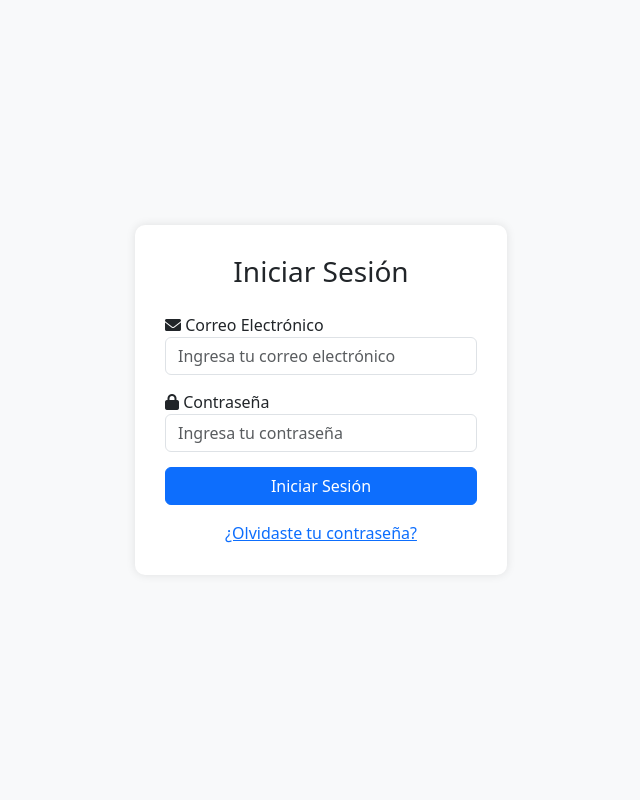
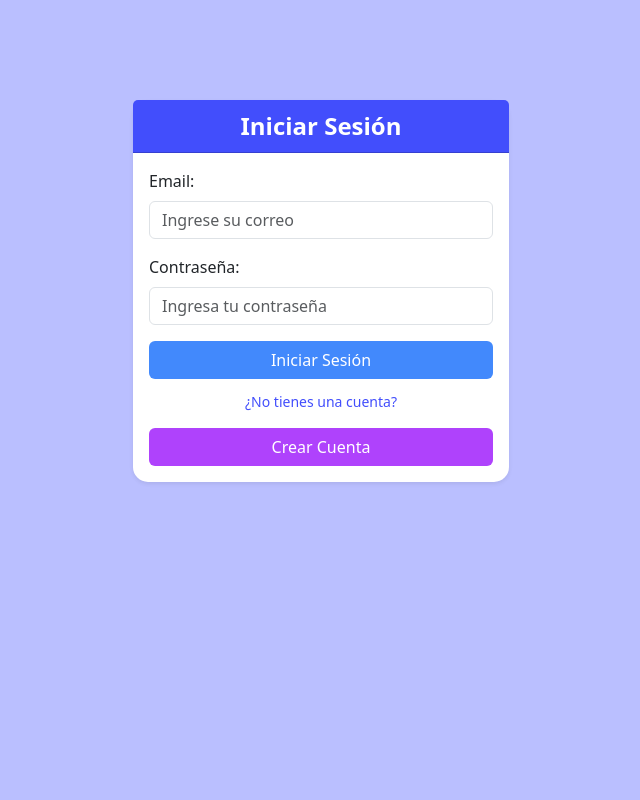
Before and after one commit to JairAFM/Seminario2, a Flask app: page /login in a window 1280 px wide. Shown: the whole page, without its empty margins (319-959 px from the left). Run offline with Flask 3, Linux system fonts and the light colour scheme; some libraries are stand-ins or nearby versions.

Commit message:
últimos cambios

```diff
--- a/Proyecto_flask/app.py
+++ b/Proyecto_flask/app.py
@@ -9,13 +9,20 @@ app = Flask(__name__)
 def inicio():
     return render_template('views/index.html')
 
+#pantalla de inicio de sesion
 @app.route('/login')
 def login():
-    return render_template('views/iniciosesion.html')
+    return render_template('views/login.html')
 
+#pantalla de crear cuenta
 @app.route('/crear')
 def crear():
     return render_template('views/crear_cuenta.html')
+
+#pantalla de reservar mesa
+@app.route('/reserva')
+def reserva():
+    return render_template('views/reserva.html')
 
 #conexion con la base de datos
 app.config['MYSQL_HOST'] = 'localhost'
@@ -32,7 +39,7 @@ def inicio_sesion():
         password = request.form['password']
 
         cur = mysql.connection.cursor()
-        cur.execute('SELECT * FROM proyecto.clientes WHERE EMAIL = ' + email + 'AND PASSWORD =' + password)
+        cur.execute('SELECT count(*) FROM proyecto.clientes WHERE EMAIL = ' + email + 'AND PASSWORD =' + password)
         mysql.connection.commit()
         return 'received'
 
--- /dev/null
+++ b/Proyecto_flask/templates/views/login.html
@@ -0,0 +1,80 @@
+<!DOCTYPE html>
+<html lang="en">
+<head>
+    <meta charset="UTF-8">
+    <meta name="viewport" content="width=device-width, initial-scale=1.0">
+    <title>Iniciar Sesión</title>
+    <!-- Bootstrap 5 CSS -->
+    <link href="https://cdn.jsdelivr.net/npm/bootstrap@5.3.0/dist/css/bootstrap.min.css" rel="stylesheet">
+    <style>
+        body {
+            background-color: #BABFFF;
+        }
+        .container {
+            max-width: 400px;
+            margin-top: 100px;
+        }
+        .card {
+            border: none;
+            border-radius: 15px;
+        }
+        .card-header {
+            text-align: center;
+            font-size: 1.5rem;
+            font-weight: bold;
+            background-color: #424EFC;
+            color: white;
+            border-top-left-radius: 15px;
+            border-top-right-radius: 15px;
+        }
+        .btn-login {
+            background-color: #4289FC;
+            color: white;
+        }
+        .btn-login:hover {
+            background-color: #424EFC;
+        }
+        .btn-create-account {
+            background-color: #AF42FC;
+            color: white;
+        }
+        .btn-create-account:hover {
+            background-color: #7242FC;
+        }
+        .form-text {
+            color: #424EFC;
+        }
+    </style>
+</head>
+<body>
+    <div class="container">
+        <div class="card shadow-sm">
+            <div class="card-header">
+                Iniciar Sesión
+            </div>
+            <div class="card-body">
+                <form  action="/inicio_sesion" method="GET">
+                    <div class="mb-3">
+                        <label for="email" class="form-label">Email:</label>
+                        <input type="email" class="form-control" id="email" name="email" placeholder="Ingrese su correo" required>
+                    </div>
+
+                    <div class="mb-3">
+                        <label for="password" class="form-label">Contraseña:</label>
+                        <input type="password" class="form-control" id="password" name="password" placeholder="Ingresa tu contraseña" required>
+                    </div>
+
+                    <button type="submit" class="btn btn-login w-100 mb-2">Iniciar Sesión</button>
+                </form>
+
+                <div class="text-center">
+                    <p class="form-text">¿No tienes una cuenta?</p>
+                    <a href="/crear" class="btn btn-create-account w-100">Crear Cuenta</a>
+                </div>
+            </div>
+        </div>
+    </div>
+
+    <script src="https://cdn.jsdelivr.net/npm/bootstrap@5.3.0/dist/js/bootstrap.bundle.min.js"></script>
+</body>
+</html>
```
Also changed, not shown: Proyecto_flask/templates/views/index.html (+32 -13 lines), Proyecto_flask/templates/views/reserva.html (added, +71 -0 lines), Proyecto_flask/templates/assets/logoG.png (added).
